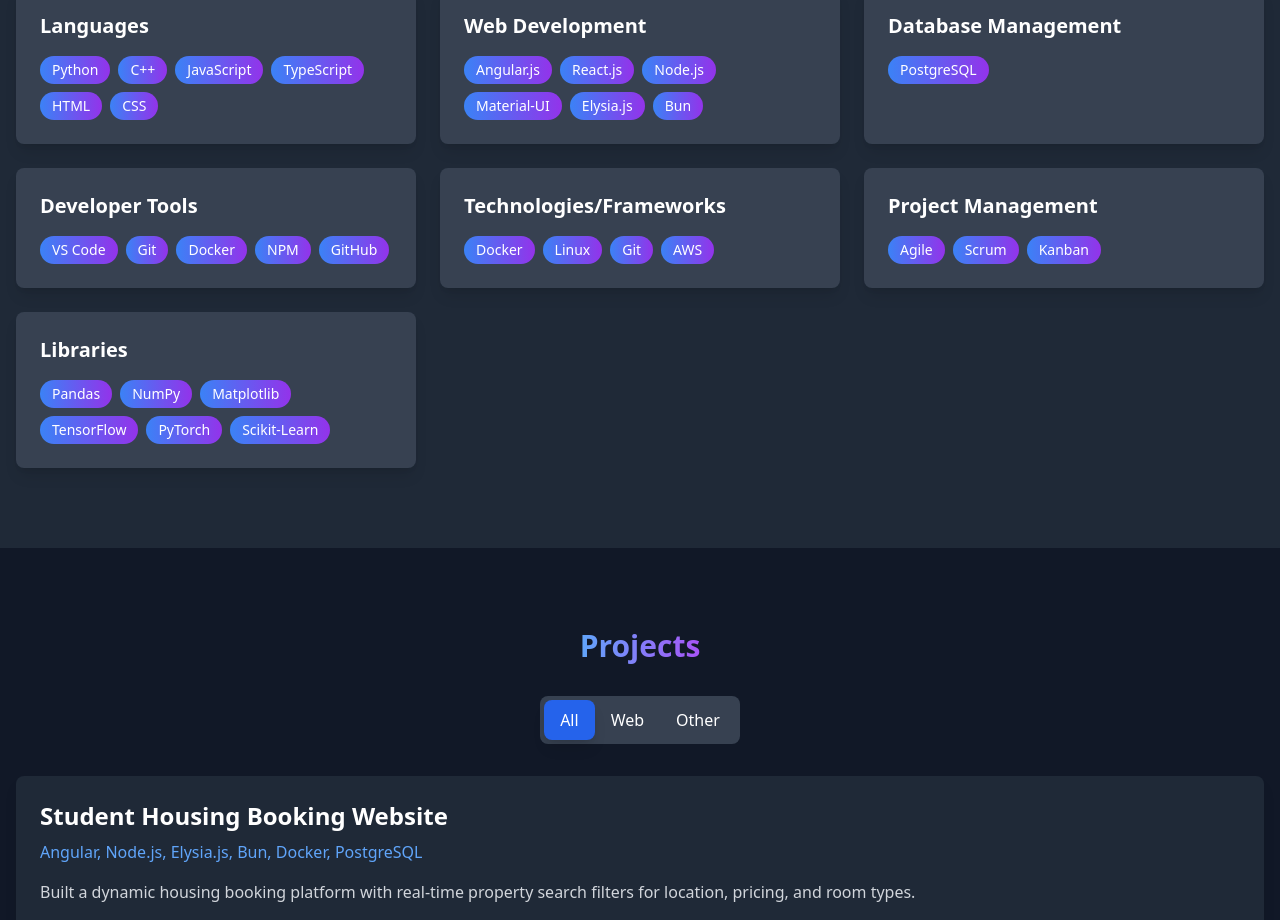
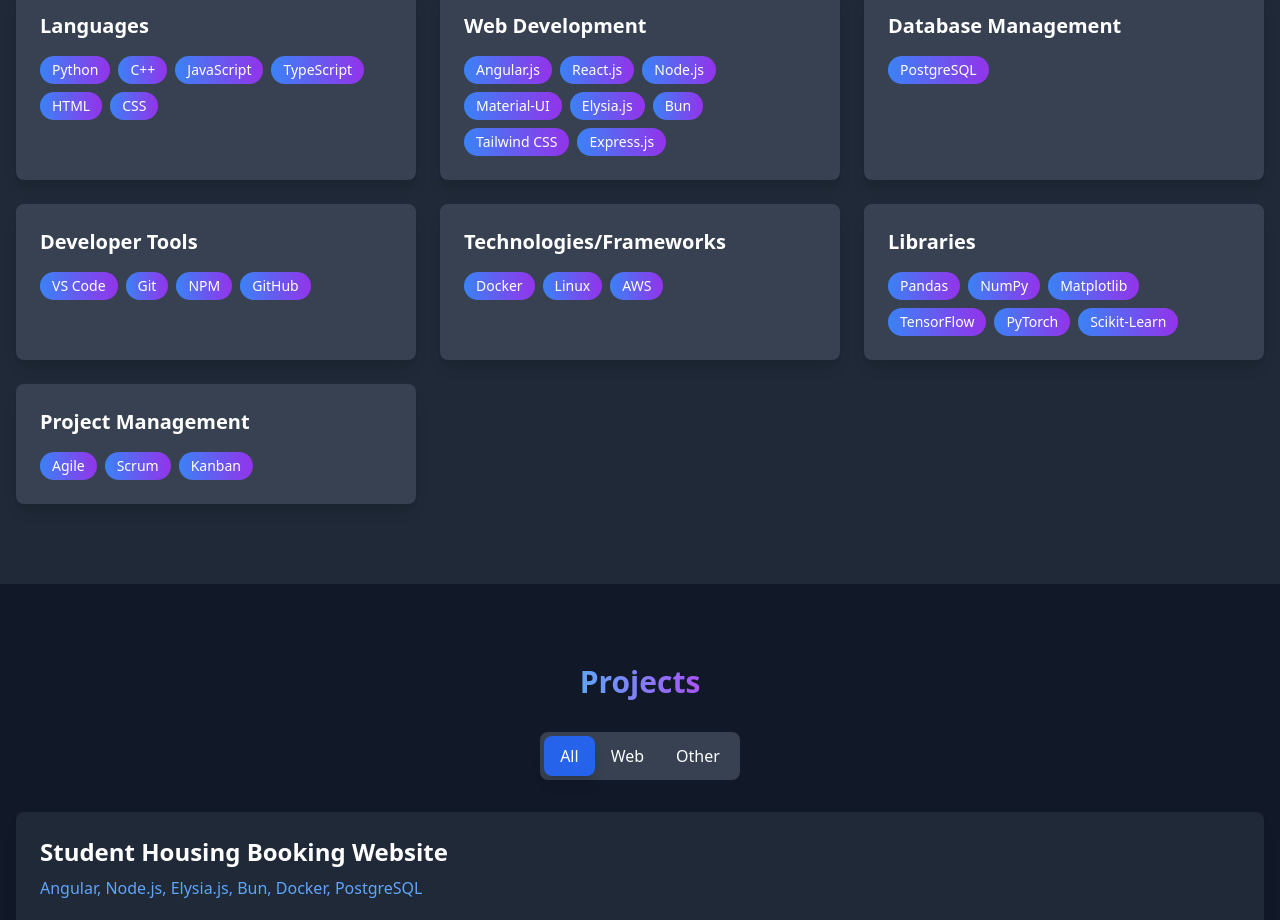
Before and after one commit to ayushhsinha/portfolio, a React (Create React App) app in the folder my-portfolio/: page / in a window 1280 px wide. Shown: the part 1240-2160 px from the top of the page. Built offline with nearby package versions, Linux system fonts and the light colour scheme.

Commit message:
skills changes

```diff
--- a/my-portfolio/src/App.js
+++ b/my-portfolio/src/App.js
@@ -245,12 +245,12 @@
             </h2>
             <div className="grid grid-cols-1 md:grid-cols-2 lg:grid-cols-3 gap-6">
               <SkillCard title="Languages" skills={['Python', 'C++', 'JavaScript', 'TypeScript', 'HTML', 'CSS']} />
-              <SkillCard title="Web Development" skills={['Angular.js', 'React.js','Node.js','Material-UI', 'Elysia.js', 'Bun']} />
+              <SkillCard title="Web Development" skills={['Angular.js', 'React.js','Node.js','Material-UI', 'Elysia.js', 'Bun', 'Tailwind CSS', 'Express.js']} />
               <SkillCard title="Database Management" skills={['PostgreSQL']} />
-              <SkillCard title="Developer Tools" skills={['VS Code', 'Git', 'Docker', 'NPM', 'GitHub']} />
-              <SkillCard title="Technologies/Frameworks" skills={['Docker', 'Linux', 'Git', 'AWS']} />
+              <SkillCard title="Developer Tools" skills={['VS Code', 'Git', 'NPM', 'GitHub']} />
+              <SkillCard title="Technologies/Frameworks" skills={['Docker', 'Linux', 'AWS']} />
+              <SkillCard title="Libraries" skills={['Pandas', 'NumPy', 'Matplotlib', 'TensorFlow', 'PyTorch', 'Scikit-Learn']} />
               <SkillCard title="Project Management" skills={['Agile', 'Scrum', 'Kanban']} />
-              <SkillCard title="Libraries" skills={['Pandas', 'NumPy', 'Matplotlib', 'TensorFlow', 'PyTorch', 'Scikit-Learn']} />
             </div>
           </div>
         </section>
```
